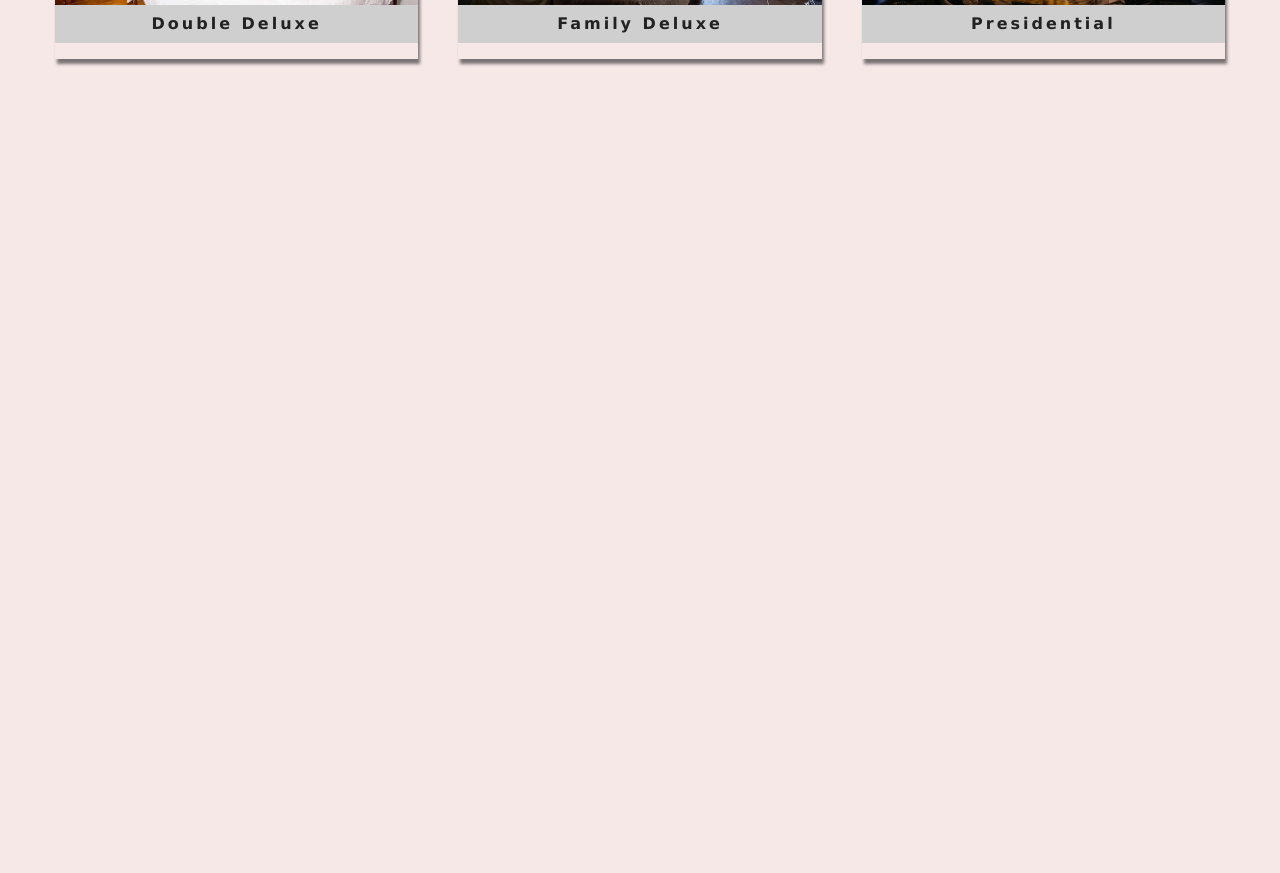
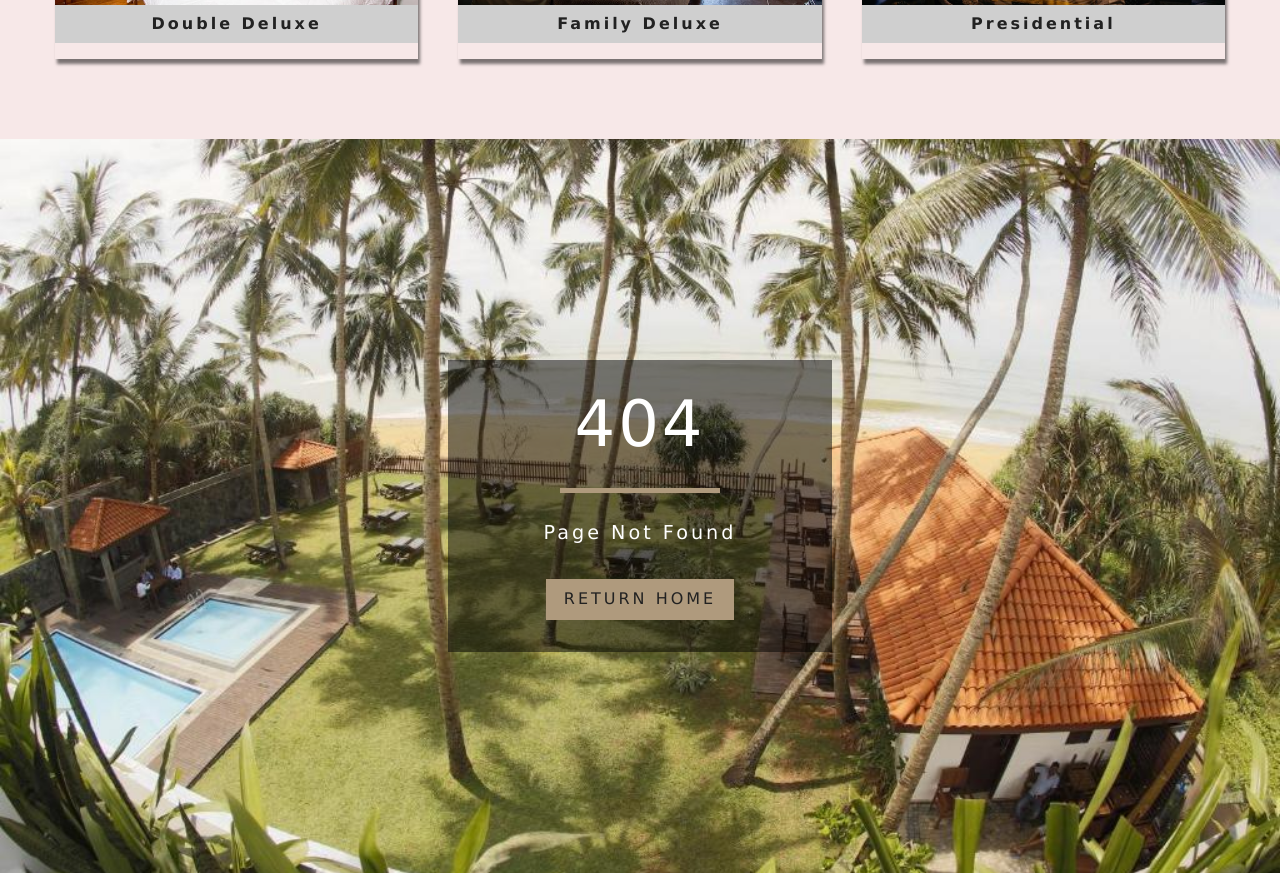
Before and after one commit to psychic-coder/MERNHotelManagement-system, a React (Create React App) app in the folder frontend/: page /home in a window 1280 px wide. Shown: the part 1680-2553 px from the top of the page. Before the commit the page ends 1819 px from the top, so only its background shows below. Built offline with nearby package versions, Linux system fonts and the light colour scheme.

Commit message:
Create Error page

```diff
--- a/frontend/src/App.js
+++ b/frontend/src/App.js
@@ -29,6 +29,7 @@ function App() {
       {/* Room Booking Routes */}
       <Route exact path = "/home"><Home/></Route>
 
+      <Route component={Error} />
 
 
 
--- a/frontend/src/pages/Error.js
+++ b/frontend/src/pages/Error.js
@@ -1,4 +1,4 @@
-/*import React from "react";
+import React from "react";
 import Hero from "../components/Hero";
 import Banner from "../components/Banner";
 import { Link } from "react-router-dom";
@@ -15,4 +15,3 @@ const Error = () => {
 };
 
 export default Error;
-*/
```
